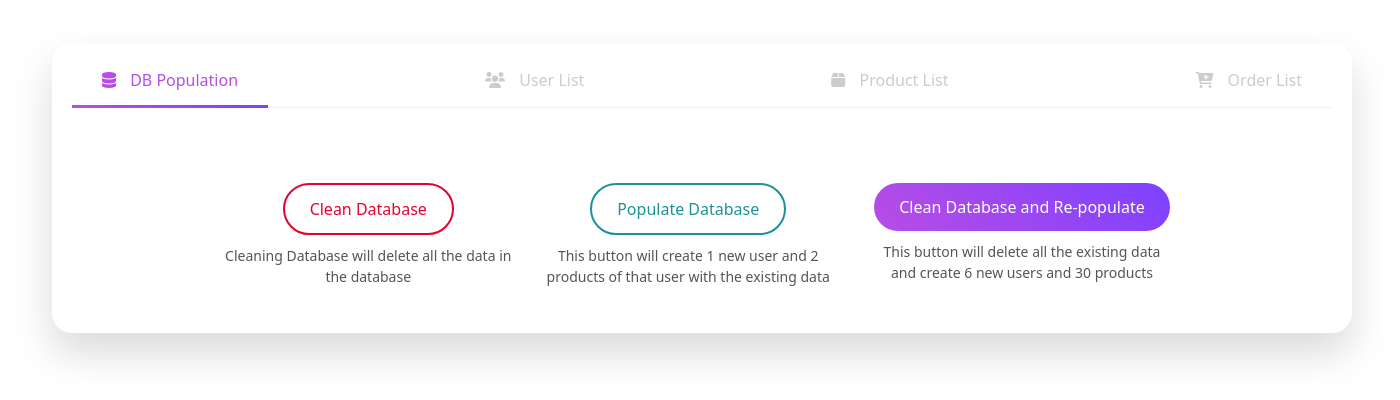
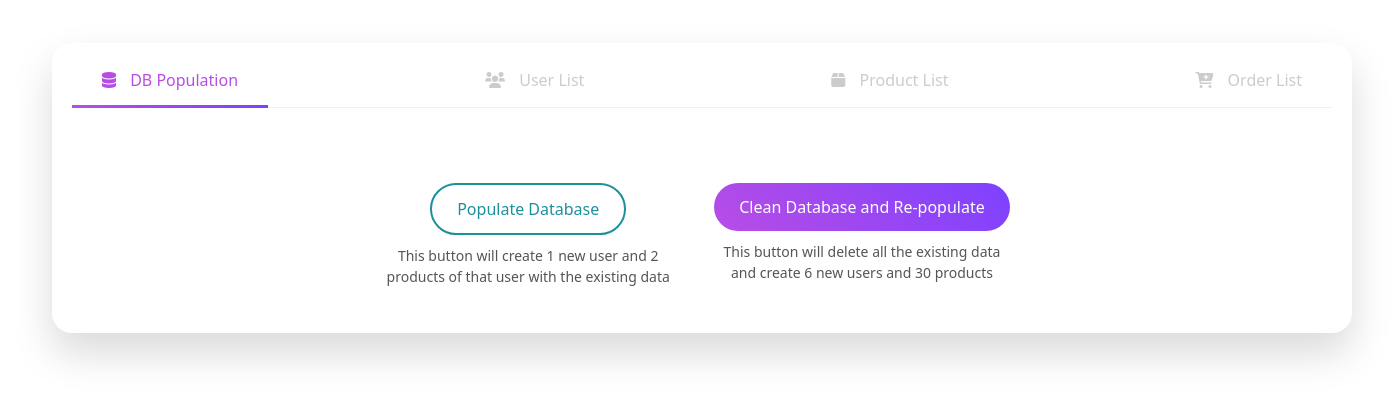
Before and after one commit to rifatshampod/Dynamic-Webshop-with-DJango-and-React, a Django app: page / in a window 1400 px wide. Shown: the part 193-593 px from the top of the page. Run offline with Django 5.2, Linux system fonts and the light colour scheme; data comes from the database, SQL or seed files in the repository; both versions use the stored data as it was after the commit; data that the repository does not hold is empty.

Commit message:
landing page button removed

```diff
--- a/dashboard/templates/landing.html
+++ b/dashboard/templates/landing.html
@@ -67,7 +67,7 @@
                 <!-- status update alert ends here  -->
 
                 <div class="button-container text-center mx-4">
-                  <div class="button-group">
+                  <!-- <div class="button-group">
                     <form method="POST" action="{% url 'clean_data' %}">
                       {% csrf_token %}
                       <button class="clean-btn mx-3">Clean Database</button>
@@ -76,7 +76,7 @@
                     <p class="btn-text">
                       Cleaning Database will delete all the data in the database
                     </p>
-                  </div>
+                  </div> -->
                   <div class="button-group">
                     <form method="POST" action="{% url 'populate' %}">
                       {% csrf_token %}
--- a/ecomm/urls.py
+++ b/ecomm/urls.py
@@ -1,9 +1,8 @@
 from django.contrib import admin
 from django.urls import path
-
-
 from home.views import *
 from dashboard.views import *
+
 
 urlpatterns = [
     # Landing page routes
```
Also changed, not shown: db.sqlite3.
